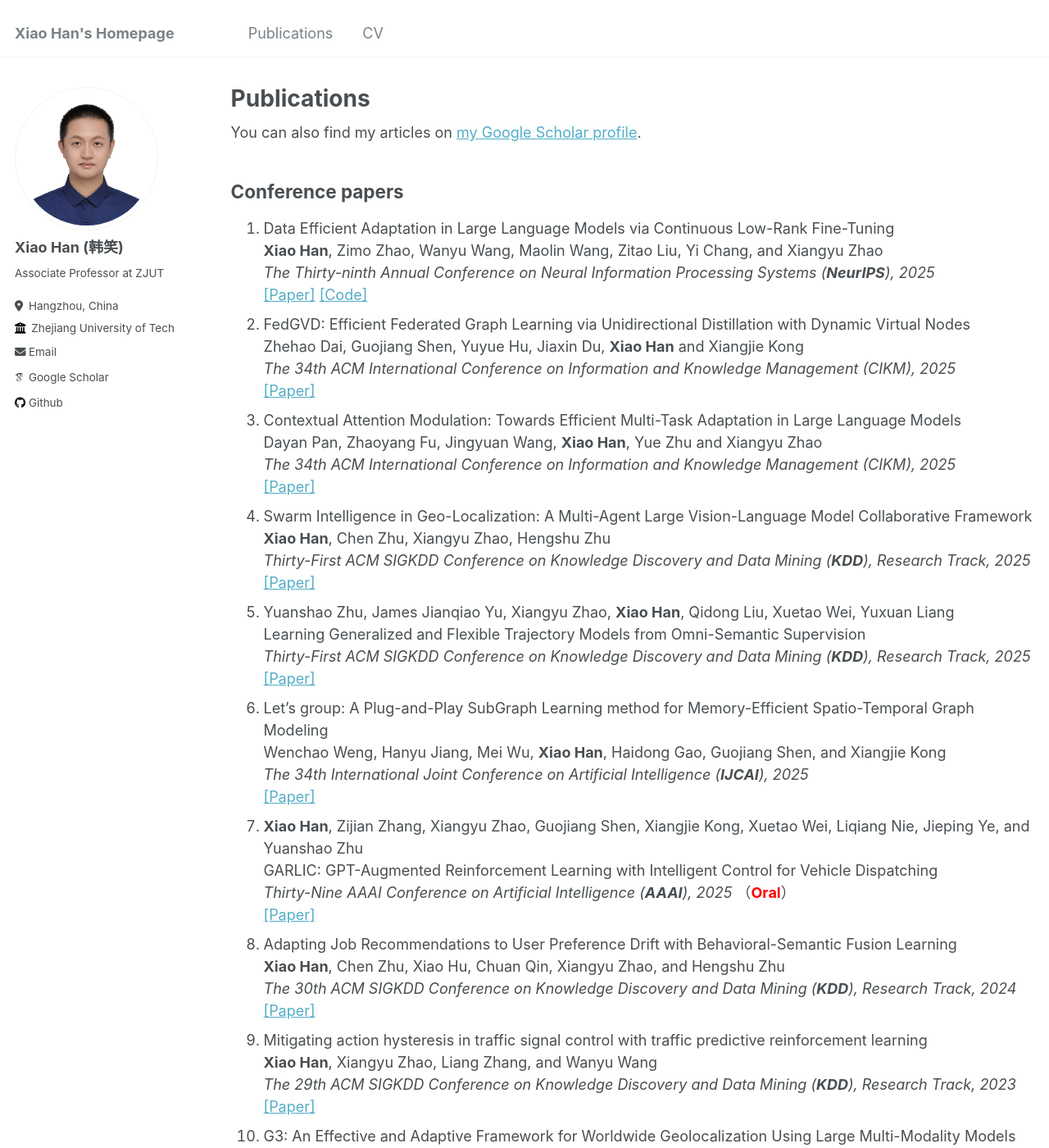
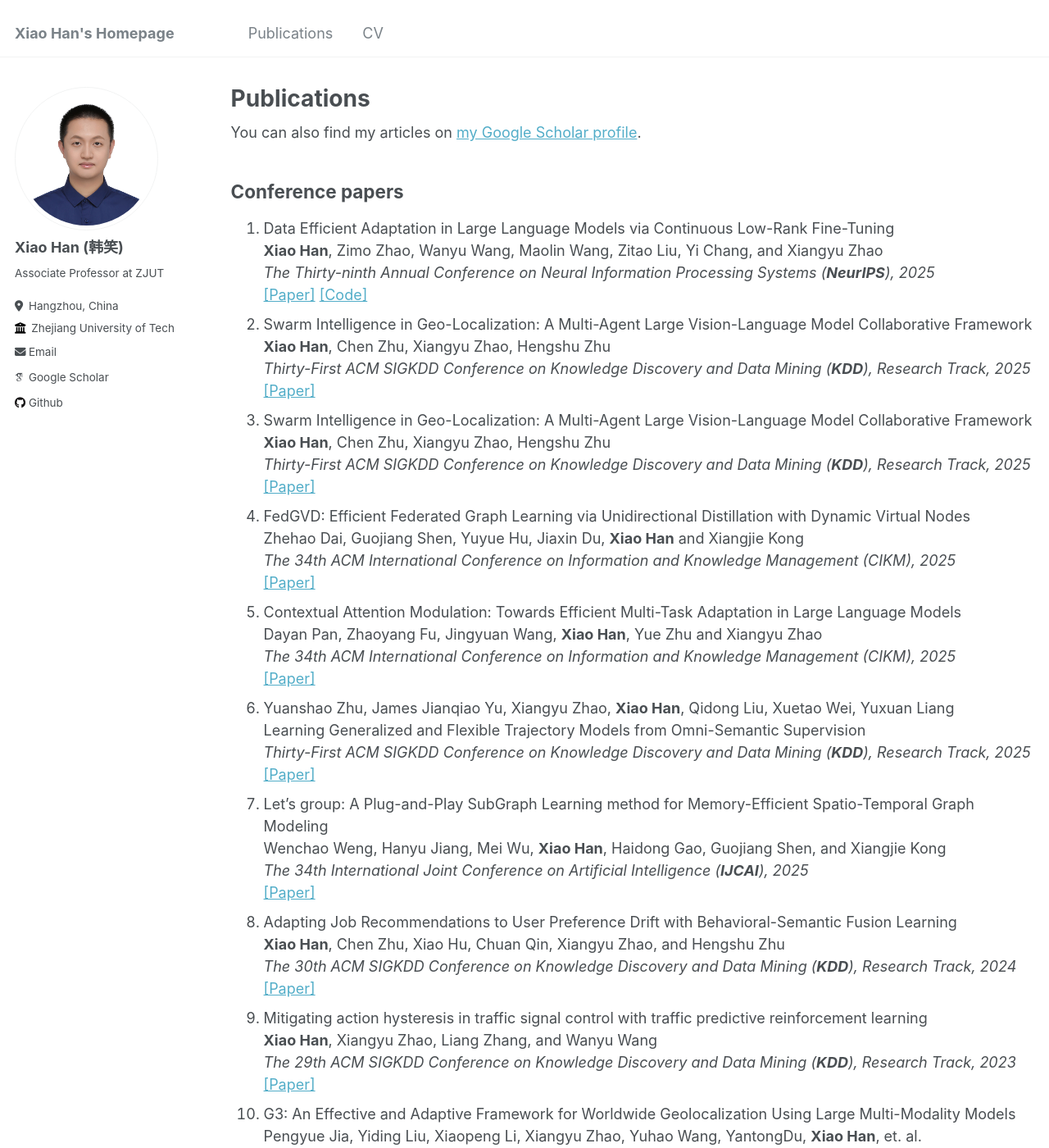
Before and after one commit to hahahenha/hahahenha.github.io, a Jekyll site: the page built from _pages/publications.md, in a window 1280 px wide and 1400 px high. Shown: the whole window at 82% size. Built offline with Jekyll 4.4.1, drawn with Linux system fonts in a browser that asks for light colours; some web fonts are replaced.

Commit message:
Update publications.md

```diff
--- a/_pages/publications.md
+++ b/_pages/publications.md
@@ -31,6 +31,22 @@ author_profile: true
     <a target="_blank" rel="noopener" href="https://github.com/zzm-black/DEAL-Continuous-Low-Rank-Fine-Tuning">[Code]</a>
   </li>
 
+
+  <li>
+     Swarm Intelligence in Geo-Localization: A Multi-Agent Large Vision-Language Model Collaborative Framework <br>
+     <Strong>Xiao Han</Strong>, Chen Zhu, Xiangyu Zhao, Hengshu Zhu <br>
+     <em>Thirty-First ACM SIGKDD Conference on Knowledge Discovery and Data Mining (<Strong>KDD</Strong>), Research Track, 2025</em> <br>
+     <a target="_blank" rel="noopener" href="https://dl.acm.org/doi/10.1145/3711896.3737141">[Paper]</a>
+  </li>
+
+
+  <li>
+       Swarm Intelligence in Geo-Localization: A Multi-Agent Large Vision-Language Model Collaborative Framework <br>
+       <Strong>Xiao Han</Strong>, Chen Zhu, Xiangyu Zhao, Hengshu Zhu <br>
+       <em>Thirty-First ACM SIGKDD Conference on Knowledge Discovery and Data Mining (<Strong>KDD</Strong>), Research Track, 2025</em> <br>
+       <a target="_blank" rel="noopener" href="https://dl.acm.org/doi/10.1145/3711896.3737141">[Paper]</a>
+  </li>
+
   <li>
      FedGVD: Efficient Federated Graph Learning via Unidirectional Distillation with Dynamic Virtual Nodes <br>
      Zhehao Dai, Guojiang Shen, Yuyue Hu, Jiaxin Du, <Strong>Xiao Han</Strong> and Xiangjie Kong <br>
@@ -46,12 +62,7 @@ author_profile: true
   </li>
 
 
-  <li>
-     Swarm Intelligence in Geo-Localization: A Multi-Agent Large Vision-Language Model Collaborative Framework <br>
-     <Strong>Xiao Han</Strong>, Chen Zhu, Xiangyu Zhao, Hengshu Zhu <br>
-     <em>Thirty-First ACM SIGKDD Conference on Knowledge Discovery and Data Mining (<Strong>KDD</Strong>), Research Track, 2025</em> <br>
-     <a target="_blank" rel="noopener" href="https://dl.acm.org/doi/10.1145/3711896.3737141">[Paper]</a>
-</li>
+
 
    <li>
       Yuanshao Zhu, James Jianqiao Yu, Xiangyu Zhao, <Strong>Xiao Han</Strong>, Qidong Liu, Xuetao Wei, Yuxuan Liang <br>
@@ -67,12 +78,7 @@ author_profile: true
       <a target="_blank" rel="noopener" href="">[Paper]</a>
   </li>
 
-  <li>
-      <Strong>Xiao Han</Strong>, Zijian Zhang, Xiangyu Zhao, Guojiang Shen, Xiangjie Kong, Xuetao Wei, Liqiang Nie, Jieping Ye, and Yuanshao Zhu <br>
-      GARLIC: GPT-Augmented Reinforcement Learning with Intelligent Control for Vehicle Dispatching <br>
-      <em>Thirty-Nine AAAI Conference on Artificial Intelligence (<Strong>AAAI</Strong>), 2025</em> （<Strong style="color: red;">Oral</Strong>） <br>
-      <a target="_blank" rel="noopener" href="https://arxiv.org/abs/2408.10286">[Paper]</a>
-  </li>
+
 
 
 
```
